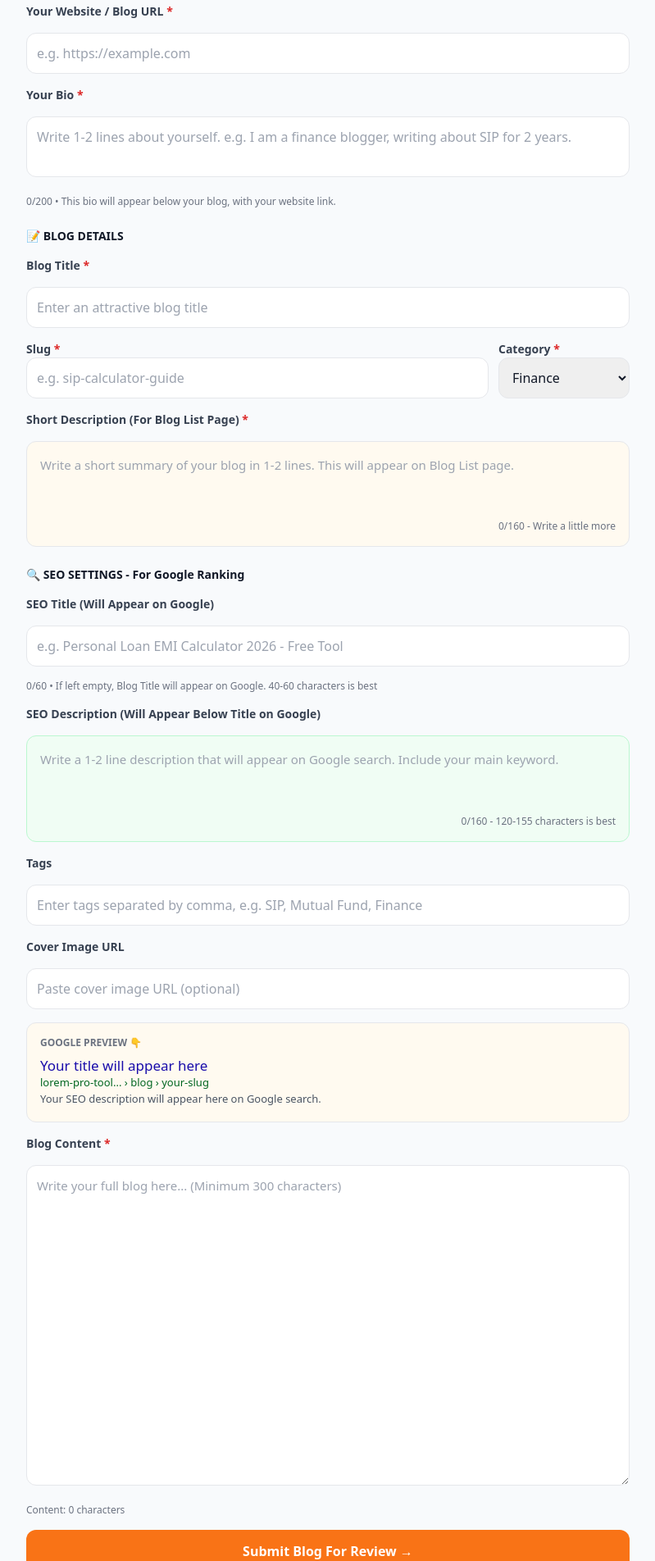
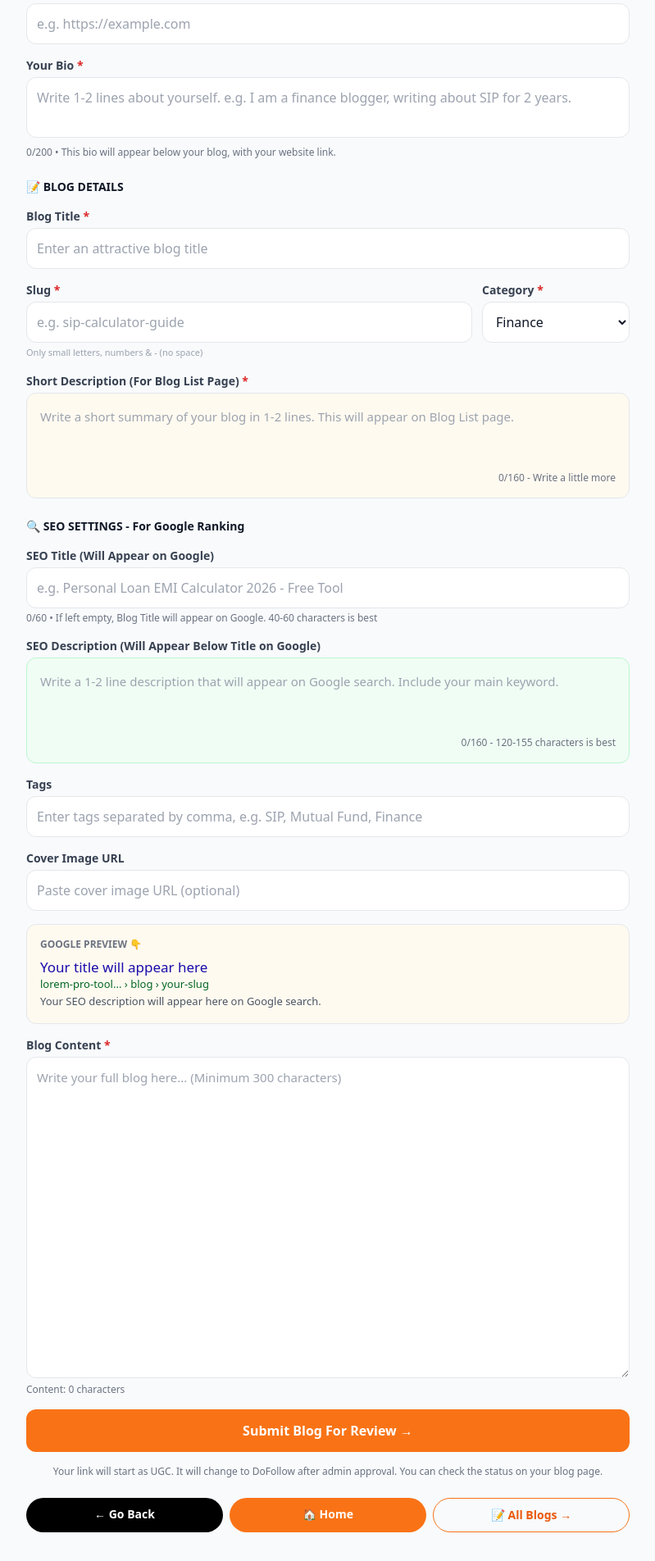
Before and after one commit to Ravs10/lorem-pro-tool, a Next.js app: page /write-blog in a window 1280 px wide. Shown: the part 503-2407 px from the top of the page at 82% size, without its empty margins (240-1039 px from the left). Built offline with nearby package versions, Linux system fonts and the light colour scheme; no server answers; the database is empty.

Commit message:
Refactor blog form layout and styling
Refactor form layout for improved structure and styling consistency. Added div wrappers around input fields and labels for better organization.

```diff
--- a/app/write-blog/page.tsx
+++ b/app/write-blog/page.tsx
@@ -22,7 +22,7 @@ export default function WriteBlog() {
   }
 
   const Label = ({ children, required }: any) => (
-    <label className="block text-sm font-bold text-gray-700 -mb-2">{children} {required && <span className="text-red-600">*</span>}</label>
+    <label className="block text-sm font-bold text-gray-700 mb-1">{children} {required && <span className="text-red-600">*</span>}</label>
   );
 
   return (
@@ -36,58 +36,80 @@ export default function WriteBlog() {
       <form onSubmit={submit} className="mt-5 space-y-4 w-full">
         <p className="font-bold text-sm pt-2">👤 ABOUT YOU - Author Bio</p>
 
+        <div>
           <Label required>Your Name</Label>
           <input name="author_name" value={form.author_name} onChange={handle} placeholder="Enter your full name" required className="w-full border p-3 rounded-xl outline-none" />
+        </div>
 
+        <div>
           <Label required>Your Email</Label>
           <input name="author_email" value={form.author_email} onChange={handle} placeholder="Enter your email address" required type="email" className="w-full border p-3 rounded-xl outline-none" />
+        </div>
 
+        <div>
           <Label required>Your Website / Blog URL</Label>
           <input name="author_website" value={form.author_website} onChange={handle} placeholder="e.g. https://example.com" required type="url" className="w-full border p-3 rounded-xl outline-none" />
+        </div>
 
+        <div>
           <Label required>Your Bio</Label>
           <textarea name="author_bio" value={form.author_bio} onChange={handle} placeholder="Write 1-2 lines about yourself. e.g. I am a finance blogger, writing about SIP for 2 years." required rows={2} maxLength={200} className="w-full border p-3 rounded-xl outline-none resize-none" />
-        <p className="text-xs text-gray-500 -mt-2">{form.author_bio.length}/200 • This bio will appear below your blog, with your website link.</p>
+          <p className="text-xs text-gray-500 mt-1">{form.author_bio.length}/200 • This bio will appear below your blog, with your website link.</p>
+        </div>
 
         <p className="font-bold text-sm pt-2">📝 BLOG DETAILS</p>
 
+        <div>
           <Label required>Blog Title</Label>
           <input name="title" value={form.title} onChange={handle} placeholder="Enter an attractive blog title" required className="w-full border p-3 rounded-xl outline-none" />
+        </div>
 
-        <div className="flex flex-col sm:flex-row gap-3">
-          <div className="flex-1">
+        {/* ✅ FIXED LAYOUT - Slug + Category */}
+        <div className="grid grid-cols-1 sm:grid-cols-[1fr_180px] gap-3 w-full">
+          <div className="min-w-0 w-full">
             <Label required>Slug</Label>
-            <input name="slug" value={form.slug} onChange={handle} placeholder="e.g. sip-calculator-guide" className="w-full border p-3 rounded-xl outline-none mt-2" />
+            <input name="slug" value={form.slug} onChange={handle} placeholder="e.g. sip-calculator-guide" className="w-full min-w-0 border p-3 rounded-xl outline-none" />
+            <p className="text-[11px] text-gray-400 mt-1">Only small letters, numbers & - (no space)</p>
           </div>
-          <div className="w-full sm:w-[160px]">
+          <div className="min-w-0 w-full">
             <Label required>Category</Label>
-            <select name="category" value={form.category} onChange={handle} className="w-full border p-3 rounded-xl outline-none mt-2"><option>Finance</option><option>General</option><option>YouTube</option><option>AI Tools</option><option>Career</option><option>Study</option><option>Technology</option><option>Blogging & SEO</option><option>Business & Startup</option><option>Health & Fitness</option><option>Education</option><option>Travel</option><option>Food & Recipe</option><option>Sports & Cricket</option><option>Entertainment & Movies</option><option>Tools & Apps</option></select>
+            <select name="category" value={form.category} onChange={handle} className="w-full min-w-0 border p-3 rounded-xl outline-none bg-white truncate"><option>Finance</option><option>General</option><option>YouTube</option><option>AI Tools</option><option>Career</option><option>Study</option><option>Technology</option><option>Blogging & SEO</option><option>Business & Startup</option><option>Health & Fitness</option><option>Education</option><option>Travel</option><option>Food & Recipe</option><option>Sports & Cricket</option><option>Entertainment & Movies</option><option>Tools & Apps</option></select>
           </div>
         </div>
 
+        <div>
           <Label required>Short Description (For Blog List Page)</Label>
           <div className="bg-[#fffaf0] border rounded-xl p-4 w-full box-border">
             <textarea name="excerpt" value={form.excerpt} onChange={handle} placeholder="Write a short summary of your blog in 1-2 lines. This will appear on Blog List page." maxLength={160} rows={3} className="w-full bg-transparent outline-none resize-none text-[15px] leading-relaxed" />
             <p className="text-right text-xs text-gray-500">{form.excerpt.length}/160 - {form.excerpt.length >= 50 ? "✅ Perfect" : "Write a little more"}</p>
           </div>
+        </div>
 
         <p className="font-bold text-sm pt-2">🔍 SEO SETTINGS - For Google Ranking</p>
 
+        <div>
           <Label>SEO Title (Will Appear on Google)</Label>
           <input name="seo_title" value={form.seo_title} onChange={handle} placeholder="e.g. Personal Loan EMI Calculator 2026 - Free Tool" maxLength={60} className="w-full border p-3 rounded-xl outline-none" />
-        <p className="text-xs text-gray-500 -mt-2">{form.seo_title.length}/60 • If left empty, Blog Title will appear on Google. {form.seo_title.length > 60 ? "❌ Too long" : form.seo_title.length >= 40 ? "✅ Perfect" : "40-60 characters is best"}</p>
+          <p className="text-xs text-gray-500 mt-1">{form.seo_title.length}/60 • If left empty, Blog Title will appear on Google. {form.seo_title.length > 60 ? "❌ Too long" : form.seo_title.length >= 40 ? "✅ Perfect" : "40-60 characters is best"}</p>
+        </div>
 
+        <div>
           <Label>SEO Description (Will Appear Below Title on Google)</Label>
           <div className="bg-[#f0fdf4] border border-green-200 rounded-xl p-4 w-full box-border">
             <textarea name="seo_description" value={form.seo_description} onChange={handle} placeholder="Write a 1-2 line description that will appear on Google search. Include your main keyword." maxLength={160} rows={3} className="w-full bg-transparent outline-none resize-none text-[15px] leading-relaxed" />
             <p className="text-right text-xs text-gray-500">{form.seo_description.length}/160 - {form.seo_description.length >= 120 ? "✅ Perfect" : form.seo_description.length >= 50 ? "Write a little more" : "120-155 characters is best"}</p>
           </div>
+        </div>
 
+        <div>
           <Label>Tags</Label>
           <input name="tags" value={form.tags} onChange={handle} placeholder="Enter tags separated by comma, e.g. SIP, Mutual Fund, Finance" className="w-full border p-3 rounded-xl outline-none" />
+        </div>
 
+        <div>
           <Label>Cover Image URL</Label>
           <input name="cover_image" value={form.cover_image} onChange={handle} placeholder="Paste cover image URL (optional)" className="w-full border p-3 rounded-xl outline-none" />
+        </div>
 
         {/* GOOGLE PREVIEW - NOW USES SEO FIELDS */}
         <div className="bg-[#fffaf0] border rounded-xl p-4 w-full box-border">
@@ -97,19 +119,22 @@ export default function WriteBlog() {
           <p className="text-[13px] text-gray-600 leading-relaxed break-words line-clamp-2">{form.seo_description || form.excerpt || "Your SEO description will appear here on Google search."}</p>
         </div>
 
+        <div>
           <Label required>Blog Content</Label>
           <textarea name="content" value={form.content} onChange={handle} placeholder="Write your full blog here... (Minimum 300 characters)" rows={15} required className="w-full border p-3 rounded-xl outline-none text-[15px] leading-relaxed" />
           <p className="text-xs text-gray-500">Content: {form.content.length} characters</p>
+        </div>
 
         {msg && <p className="p-3 rounded-xl bg-gray-100 text-sm font-bold break-words">{msg}</p>}
-        <button disabled={loading} className="w-full bg-orange-500 text-white font-bold py-3.5 rounded-xl">{loading ? "Submitting..." : "Submit Blog For Review →"}</button>
+        <button disabled={loading} className="w-full bg-orange-500 text-white font-bold py-3.5 rounded-xl active:scale-[0.98] transition">{loading ? "Submitting..." : "Submit Blog For Review →"}</button>
         <p className="text-center text-xs text-gray-500">Your link will start as UGC. It will change to DoFollow after admin approval. You can check the status on your blog page.</p>
       </form>
 
-      <div className="flex flex-wrap gap-3 mt-6">
-        <Link href="/blog" className="bg-black text-white px-5 py-2.5 rounded-full text-sm font-bold">← Go Back</Link>
-        <Link href="/" className="bg-orange-500 text-white px-5 py-2.5 rounded-full text-sm font-bold">🏠 Home</Link>
-        <Link href="/blog" className="border border-orange-500 text-orange-600 px-5 py-2.5 rounded-full text-sm font-bold">📝 All Blogs →</Link>
+      {/* ✅ FIXED - Bottom Buttons */}
+      <div className="grid grid-cols-1 sm:grid-cols-3 gap-2 mt-6 w-full">
+        <Link href="/blog" className="bg-black text-white px-5 py-2.5 rounded-full text-sm font-bold text-center">← Go Back</Link>
+        <Link href="/" className="bg-orange-500 text-white px-5 py-2.5 rounded-full text-sm font-bold text-center">🏠 Home</Link>
+        <Link href="/blog" className="border border-orange-500 text-orange-600 px-5 py-2.5 rounded-full text-sm font-bold text-center">📝 All Blogs →</Link>
       </div>
     </div>
   );
```
Lines whose indentation alone changed are shown as unchanged.
